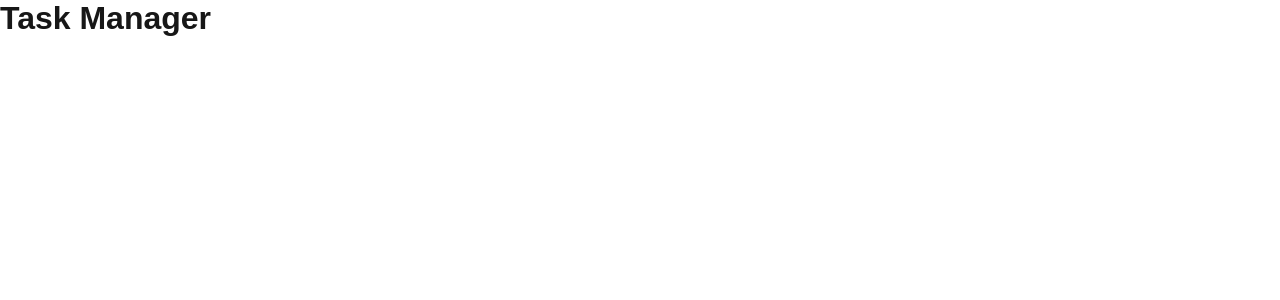
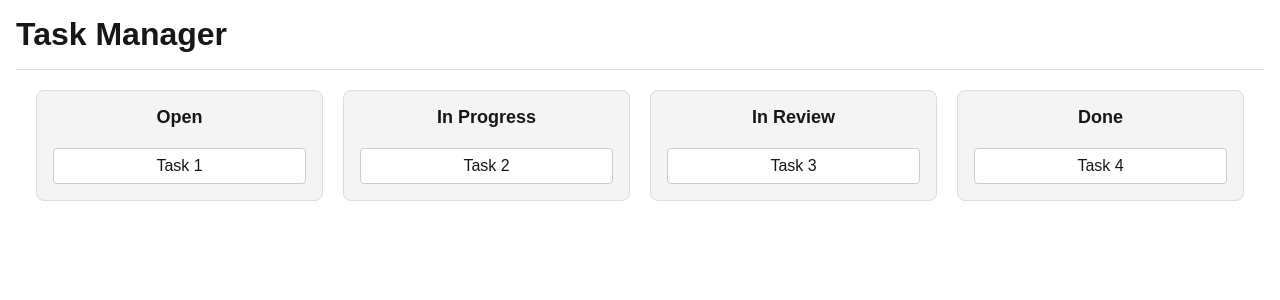
Before and after one commit to barisGultekin/task-management-board, a Next.js app: page / in a window 1280 px wide. Shown: the top 300 px of the page. Built offline with nearby package versions, Linux system fonts and the light colour scheme.

Commit message:
Implement initial drag-and-drop functionality with mock cards

```diff
--- /dev/null
+++ b/src/app/components/Board/Board.module.scss
@@ -0,0 +1,5 @@
+.board {
+    display: flex;
+    gap: 20px;
+    padding: 20px;
+  }
--- /dev/null
+++ b/src/app/components/Board/Board.tsx
@@ -0,0 +1,36 @@
+"use client"
+import React, { useState } from "react";
+import BoardColumn from "../BoardColumn/BoardColumn";
+import styles from "./Board.module.scss";
+
+const Board = () => {
+  const [tasks, setTasks] = useState([
+    { id: 1, title: "Task 1", status: "Open" },
+    { id: 2, title: "Task 2", status: "In Progress" },
+    { id: 3, title: "Task 3", status: "In Review" },
+    { id: 4, title: "Task 4", status: "Done" },
+  ]);
+
+  const handleDrop = (taskId: number, newStatus: string) => {
+    setTasks((prevTasks) =>
+      prevTasks.map((task) =>
+        task.id === taskId ? { ...task, status: newStatus } : task
+      )
+    );
+  };
+
+  return (
+    <div className={styles.board}>
+      {["Open", "In Progress", "In Review", "Done"].map((status) => (
+        <BoardColumn
+          key={status}
+          title={status}
+          tasks={tasks.filter((task) => task.status === status)}
+          onDrop={handleDrop}
+        />
+      ))}
+    </div>
+  );
+};
+
+export default Board;
--- /dev/null
+++ b/src/app/components/BoardColumn/BoardColumn.module.scss
@@ -0,0 +1,16 @@
+.column {
+    flex: 1;
+    background-color: #f4f4f4;
+    border: 1px solid #ddd;
+    border-radius: 8px;
+    padding: 16px;
+    display: flex;
+    flex-direction: column;
+    gap: 10px;
+
+    h2 {
+      text-align: center;
+      font-size: 18px;
+      margin-bottom: 10px;
+    }
+  }
--- /dev/null
+++ b/src/app/components/BoardColumn/BoardColumn.tsx
@@ -0,0 +1,31 @@
+import React from "react";
+import TaskCard from "../TaskCard/TaskCard";
+import styles from "./BoardColumn.module.scss";
+
+interface BoardColumnProps {
+  title: string;
+  tasks: { id: number; title: string }[];
+  onDrop: (taskId: number, newStatus: string) => void;
+}
+
+const BoardColumn: React.FC<BoardColumnProps> = ({ title, tasks, onDrop }) => {
+  const handleDragOver = (e: React.DragEvent<HTMLDivElement>) => {
+    e.preventDefault();
+  };
+
+  const handleDrop = (e: React.DragEvent<HTMLDivElement>) => {
+    const taskId = parseInt(e.dataTransfer.getData("text/plain"), 10);
+    onDrop(taskId, title);
+  };
+
+  return (
+    <div className={styles.column} onDragOver={handleDragOver} onDrop={handleDrop}>
+      <h2>{title}</h2>
+      {tasks.map((task) => (
+        <TaskCard key={task.id} id={task.id} title={task.title} />
+      ))}
+    </div>
+  );
+};
+
+export default BoardColumn;
--- /dev/null
+++ b/src/app/components/TaskCard/TaskCard.module.scss
@@ -0,0 +1,13 @@
+.card {
+    background-color: white;
+    border: 1px solid #ccc;
+    border-radius: 4px;
+    padding: 8px;
+    text-align: center;
+    cursor: grab;
+    transition: box-shadow 0.2s;
+
+    &:hover {
+      box-shadow: 0px 2px 5px rgba(0, 0, 0, 0.1);
+    }
+  }
--- /dev/null
+++ b/src/app/components/TaskCard/TaskCard.tsx
@@ -0,0 +1,21 @@
+import React from "react";
+import styles from "./TaskCard.module.scss";
+
+interface TaskCardProps {
+  id: number;
+  title: string;
+}
+
+const TaskCard: React.FC<TaskCardProps> = ({ id, title }) => {
+  const handleDragStart = (e: React.DragEvent<HTMLDivElement>) => {
+    e.dataTransfer.setData("text/plain", id.toString());
+  };
+
+  return (
+    <div className={styles.card} draggable onDragStart={handleDragStart}>
+      {title}
+    </div>
+  );
+};
+
+export default TaskCard;
--- a/src/app/page.module.scss
+++ b/src/app/page.module.scss
@@ -1,3 +1,24 @@
 .page {
+  width: 100%;
+  height: 100vh;
 
+  display: flex;
+  flex-direction: column;
+  padding: 16px;
+
+  .toolbar {
+    width: 100%;
+    height: 56px;
+
+    display: flex;
+    align-items: center;
+
+    padding-bottom: 16px;
+    border-bottom: 1px solid #dedede;
+  }
+
+  .content {
+    width: 100%;
+    height: calc(100vh - 56px);
+  }
 }
--- a/src/app/page.tsx
+++ b/src/app/page.tsx
@@ -1,9 +1,15 @@
 import styles from "./page.module.scss";
+import Board from "./components/Board/Board";
 
 export default function Home() {
   return (
     <div className={styles.page}>
-      <h1>Task Manager</h1>
+      <div className={styles.toolbar}>
+        <h1>Task Manager</h1>
+      </div>
+      <div className={styles.content}>
+        <Board />
+      </div>
     </div>
   );
 }
```
